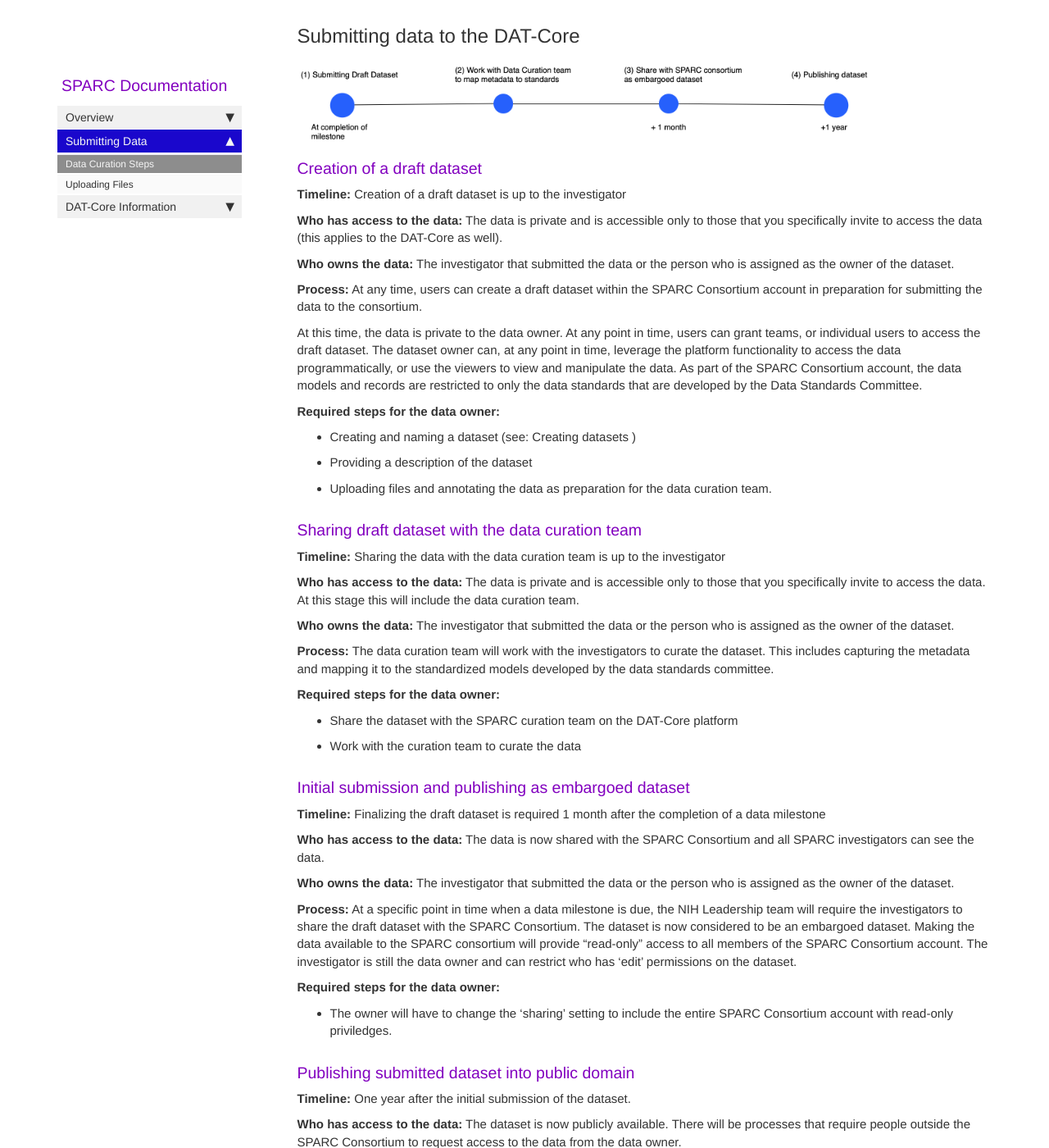
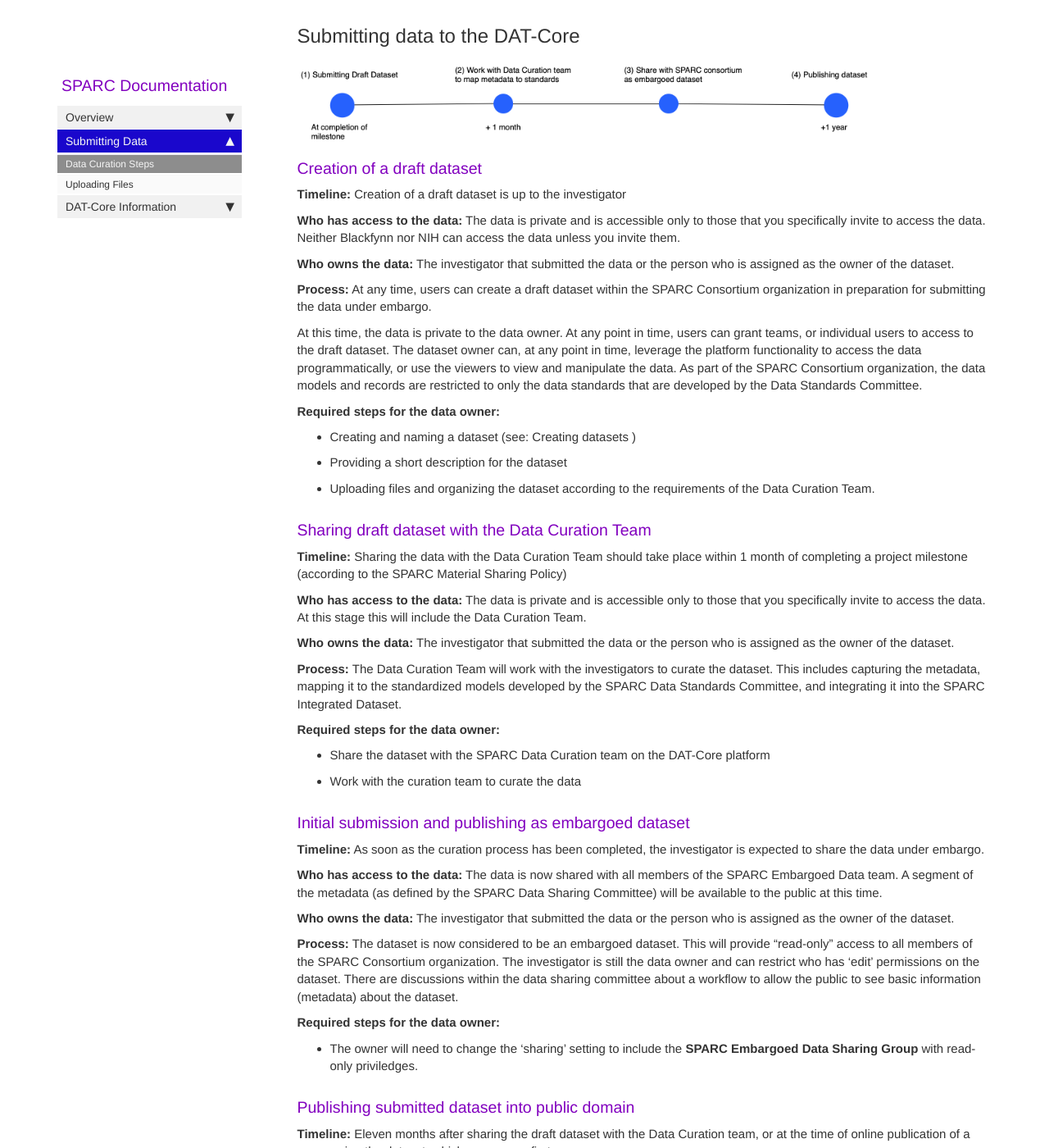
Before and after one commit to tgbugs/docs.sparc.science, a Jekyll site: the page built from pages/data_submission/submit_data.md, in a window 1280 px wide and 1400 px high, scrolled down 459 px. Shown: the whole window at 82% size. Built offline with Jekyll 4.4.1, drawn with Linux system fonts in a browser that asks for light colours; nearby versions of some CDN libraries; comment, search, counter and statistics services are not loaded; some of the changed text lies outside the part shown.

Commit message:
updates to CDA and workflow

```diff
--- a/pages/data_submission/submit_data.md
+++ b/pages/data_submission/submit_data.md
@@ -15,62 +15,61 @@ folder: general
 ### Creation of a draft dataset
 **Timeline:** Creation of a draft dataset is up to the investigator
 
-**Who has access to the data:** The data is private and is accessible only to those that you specifically invite to access the data (this applies to the DAT-Core as well).
+**Who has access to the data:** The data is private and is accessible only to those that you specifically invite to access the data. Neither Blackfynn nor NIH can access the data unless you invite them.
 
 **Who owns the data:** The investigator that submitted the data or the person who is assigned as the owner of the dataset.
 
-**Process:** At any time, users can create a draft dataset within the SPARC Consortium account in preparation for submitting the data to the consortium.
+**Process:** At any time, users can create a draft dataset within the SPARC Consortium organization in preparation for submitting the data under embargo.
 
-At this time, the data is private to the data owner. At any point in time, users can grant teams, or individual users to access the draft dataset. The dataset owner can, at any point in time, leverage the platform functionality to access the data programmatically, or use the viewers to view and manipulate the data. As part of the SPARC Consortium account, the data models and records are restricted to only the data standards that are developed by the Data Standards Committee.
+At this time, the data is private to the data owner. At any point in time, users can grant teams, or individual users to access to the draft dataset. The dataset owner can, at any point in time, leverage the platform functionality to access the data programmatically, or use the viewers to view and manipulate the data. As part of the SPARC Consortium organization, the data models and records are restricted to only the data standards that are developed by the Data Standards Committee.
 
 **Required steps for the data owner:**
 - Creating and naming a dataset (see: Creating datasets )
-- Providing a description of the dataset
-- Uploading files and annotating the data as preparation for the data curation team.
+- Providing a short description for the dataset
+- Uploading files and organizing the dataset according to the requirements of the Data Curation Team.
 
-### Sharing draft dataset with the data curation team
-**Timeline:** Sharing the data with the data curation team is up to the investigator
+### Sharing draft dataset with the Data Curation Team
+**Timeline:** Sharing the data with the Data Curation Team should take place within 1 month of completing a project milestone (according to the SPARC Material Sharing Policy)
 
-**Who has access to the data:** The data is private and is accessible only to those that you specifically invite to access the data. At this stage this will include the data curation team.
+**Who has access to the data:** The data is private and is accessible only to those that you specifically invite to access the data. At this stage this will include the Data Curation Team.
 
 **Who owns the data:** The investigator that submitted the data or the person who is assigned as the owner of the dataset.
 
-**Process:** The data curation team will work with the investigators to curate the dataset. This includes capturing the metadata and mapping it to the standardized models developed by the data standards committee.
+**Process:** The Data Curation Team will work with the investigators to curate the dataset. This includes capturing the metadata, mapping it to the standardized models developed by the SPARC Data Standards Committee, and integrating it into the SPARC Integrated Dataset.
 
 **Required steps for the data owner:**
-- Share the dataset with the SPARC curation team on the DAT-Core platform
+- Share the dataset with the SPARC Data Curation team on the DAT-Core platform
 - Work with the curation team to curate the data
 
 
 ### Initial submission and publishing as embargoed dataset
-**Timeline:** Finalizing the draft dataset is required 1 month after the completion of a data milestone
+**Timeline:** As soon as the curation process has been completed, the investigator is expected to share the data under embargo.
 
-**Who has access to the data:** The data is now shared with the SPARC Consortium and all SPARC investigators can see the data.
+**Who has access to the data:** The data is now shared with all members of the SPARC Embargoed Data team. A segment of the metadata (as defined by the SPARC Data Sharing Committee) will be available to the public at this time.
 
 **Who owns the data:** The investigator that submitted the data or the person who is assigned as the owner of the dataset.
 
-**Process:** At a specific point in time when a data milestone is due, the NIH Leadership team will require the investigators to share the draft dataset with the SPARC Consortium. The dataset is now considered to be an embargoed dataset.
-Making the data available to the SPARC consortium will provide “read-only” access to all members of the SPARC Consortium account. The investigator is still the data owner and can restrict who has 'edit' permissions on the dataset.
+**Process:** The dataset is now considered to be an embargoed dataset. This will provide “read-only” access to all members of the SPARC Consortium organization. The investigator is still the data owner and can restrict who has ‘edit’ permissions on the dataset. There are discussions within the data sharing committee about a workflow to allow the public to see basic information (metadata) about the dataset.
 
 **Required steps for the data owner:**
-- The owner will have to change the ‘sharing’ setting to include the entire SPARC Consortium account with read-only priviledges.
+- The owner will need to change the ‘sharing’ setting to include the **SPARC Embargoed Data Sharing Group** with read-only priviledges.
 
 
 ### Publishing submitted dataset into public domain
-**Timeline:** One year after the initial submission of the dataset.
+**Timeline:** Eleven months after sharing the draft dataset with the Data Curation team, or at the time of online publication of a paper using the dataset, whichever comes first.
 
 **Who has access to the data:** The dataset is now publicly available. There will be processes that require people outside the SPARC Consortium to request access to the data from the data owner.
 
 **Who owns the data:** The investigator that submitted the data or the person who is assigned as the owner of the dataset.
 
-**Process:** One year after the the creation of the embargoed dataset, the data owner will be required to make the dataset public on the Open Data Library. When datasets are shared publicly, the data will receive a DOI which can be used to reference the data in publications.
+**Process:** When datasets are shared publicly, the data will receive a digital object identifier (DOI), which can be used to reference the data in publications.
 
 **Required steps for the data owner:**
-- Publish the dataset to the Open Data Library to make the dataset findable for anybody.
+- Publish the dataset to the Open Data Library to make the dataset findable and accessible by anybody. The Open Data Library is a public facing web application to make available and distribute public datasets on the Blackfynn platform. It is slated for development in 2019.
 
 
 ##  Schematic representation of SPARC Data on the DAT-Core
 
-The figure below is a schematic representation of the workflow described above. It highlights how data is generated by individual investigators, is curated by the curation team, and shared as an embargoed dataset with the SPARC consortium. It shows how the data is made available to the public over time, and how the integrated dataset intersects with the individual datasets created by the investigators.
+The figure below is a schematic representation of the workflow described above. It highlights how data is generated by individual investigators, is curated by the curation team, and shared as an embargoed dataset with the **SPARC Embargoed Data Sharing Group** . It shows how the data is made available to the public over time, and how the Integrated Dataset intersects with the individual datasets created by the investigators.
 
 {% include image.html file="dat_core_diagram.png" alt="workflow" %}
```
Also changed, not shown: pages/dat_core/dat_core_roadmap.md (+4 -4 lines), pages/dat_core/dat_core_user_accounts.md (deleted, +0 -26 lines), pages/data_submission/dat_core_user_accounts.md (+13 -12 lines), pages/general/sparc_cda.md (+2 -0 lines), images/sparc_workflow.png.
